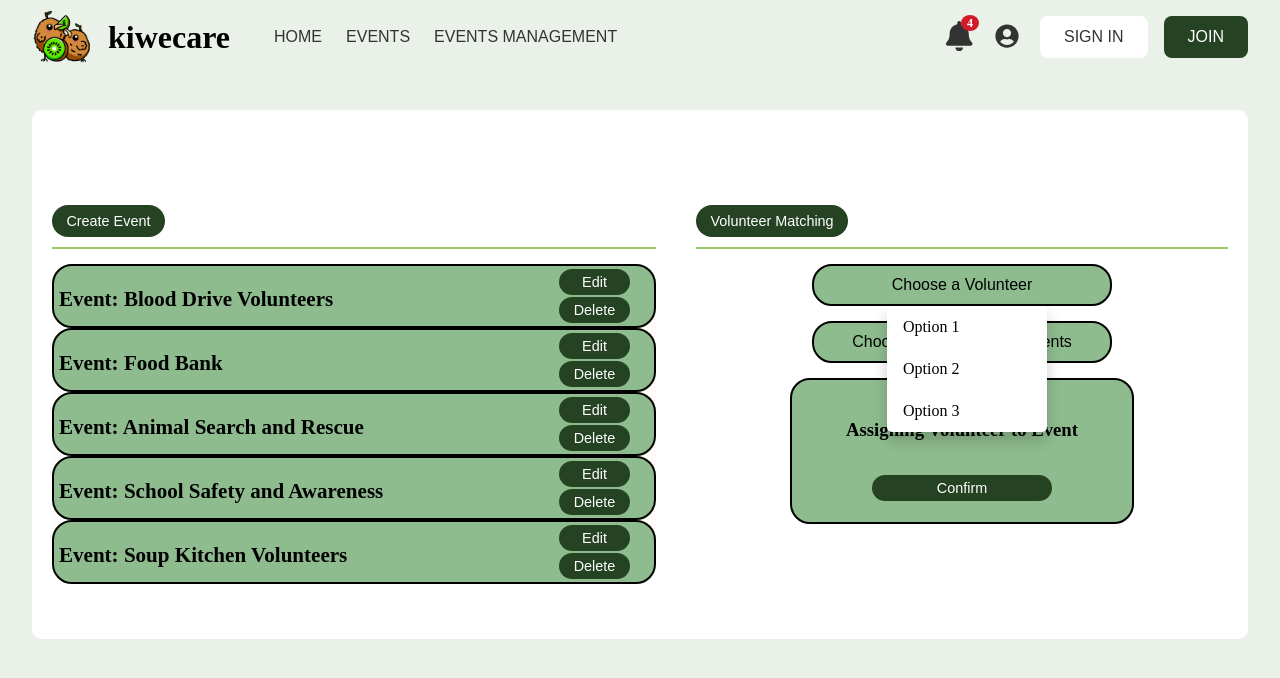
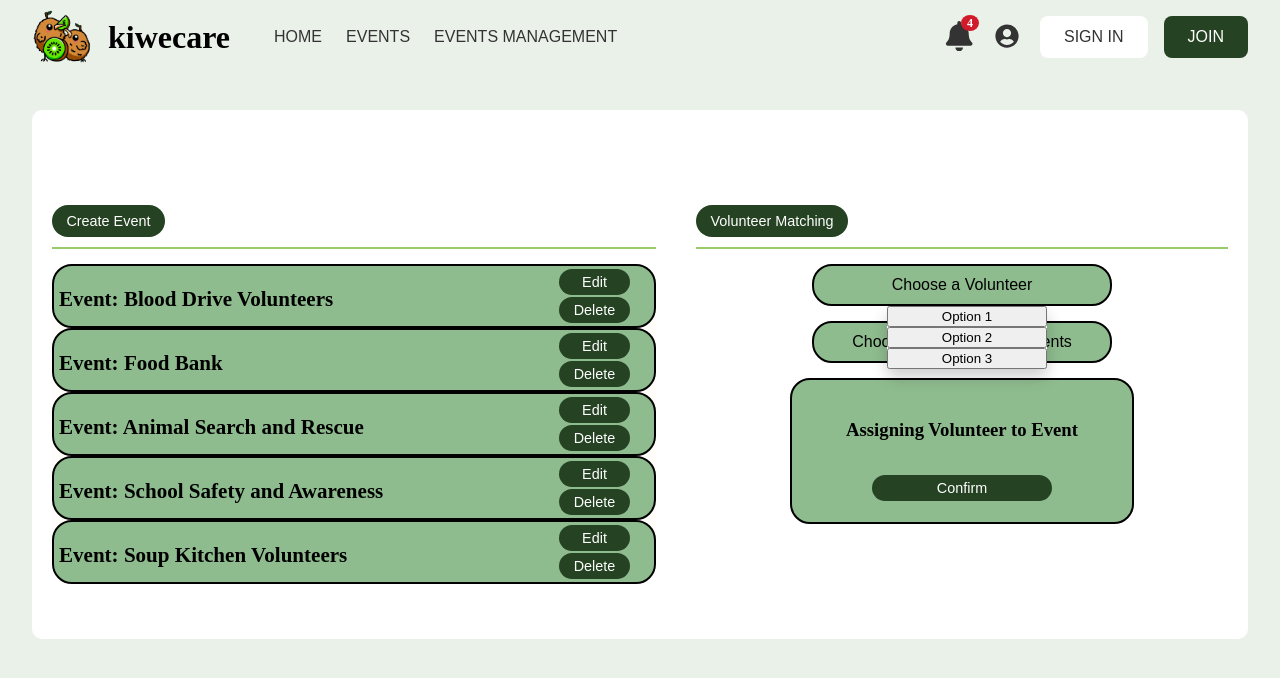
Before and after one commit to vlonk/volunteer-application, a React (Create React App) app in the folder frontend/: page /events_management in a window 1280 px wide. Both pictures are taken after a click on the button "Choose a Volunteer". Shown: the top 678 px of the page. Built offline with nearby package versions, Linux system fonts and the light colour scheme.

Commit message:
temp change to buttons in the drop down menu to avoid warning for push to main

```diff
--- a/frontend/src/pages/events_management.js
+++ b/frontend/src/pages/events_management.js
@@ -174,9 +174,9 @@ const DropdownMenu = ({title}) => {
         </button>
         {isOpen && (
           <div className="dropdown-content">
-            <a href="#">Option 1</a>
-            <a href="#">Option 2</a>
-            <a href="#">Option 3</a>
+            <button>Option 1</button>
+            <button>Option 2</button>
+            <button>Option 3</button>
           </div>
         )}
       </div>
--- a/frontend/src/styles/events_management.css
+++ b/frontend/src/styles/events_management.css
@@ -246,7 +246,8 @@
 }
 
 .dropdown-content {
-    display: block;
+    display: flex;
+    flex-direction: column;
     position: absolute;
     left: 25%;  /* this let the drop down values stay centered based on the button */
     background-color: white;
```
